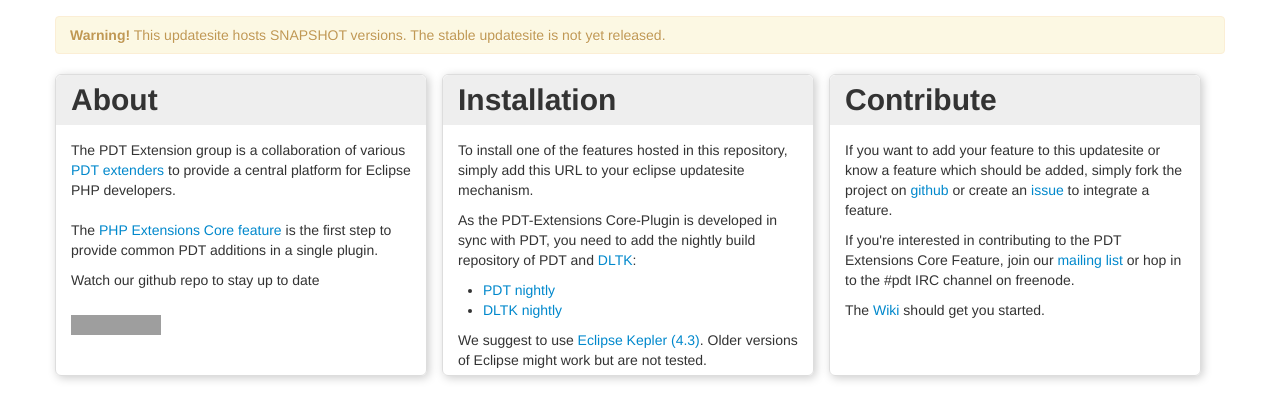
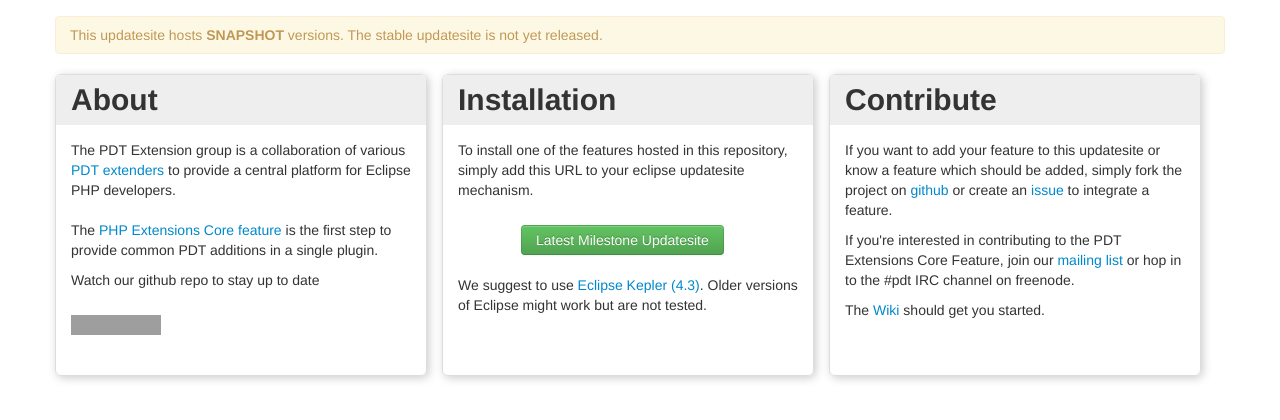
Before and after one commit to pdt-eg/p2-mirror-dev, a Jekyll site: the page built from index.html, in a window 1280 px wide, cut to the strip 397-817 px from the top of the page. Built offline with Jekyll 4.4.1, drawn with Linux system fonts in a browser that asks for light colours; nearby versions of some CDN libraries; grey boxes are pictures that could not be loaded.

Commit message:
removed dependendent p2 repos

```diff
--- a/css/main.css
+++ b/css/main.css
@@ -49,3 +49,9 @@
 div.github {
     margin-top: 25px;
 }
+
+div.p2-link {
+	margin-bottom: 20px;
+	margin-top: 25px;
+	padding-left: 63px;
+}
--- a/index.html
+++ b/index.html
@@ -14,7 +14,7 @@
 <div class="container home">
 
     <div class="alert snapshotwarning">
-        <strong>Warning!</strong> This updatesite hosts SNAPSHOT versions. The stable updatesite is not yet released.
+        This updatesite hosts <strong>SNAPSHOT</strong> versions. The stable updatesite is not yet released.
     </div>
 
     <div class="connection  span4 first">
@@ -27,7 +27,7 @@
 
             <p>Watch our github repo to stay up to date</p>
 		    <div class="github">
-		        <iframe src="http://ghbtns.com/github-btn.html?user=pdt-eg&repo=Core-Plugin&type=watch&count=true" allowtransparency="true" frameborder="0" scrolling="0" width="110px" height="20px"></iframe>
+		        <iframe src="http://ghbtns.com/github-btn.html?user=pdt-eg&amp;repo=Core-Plugin&amp;type=watch&amp;count=true" allowtransparency="true" frameborder="0" scrolling="0" width="110px" height="20px"></iframe>
 		    </div>
         </div>
     </div>
@@ -38,12 +38,9 @@
         </div>
         <div class="connectionBody">
             <p>To install one of the features hosted in this repository, simply add this URL to your eclipse updatesite mechanism.</p>
-            <p>As the PDT-Extensions Core-Plugin is developed in sync with PDT, you need to add the nightly build repository of PDT and <a target="_blank" href="http://www.eclipse.org/dltk/">DLTK</a>:
-                <ul>
-                    <li><a target="_blank" href="http://download.eclipse.org/tools/pdt/updates/3.2-nightly">PDT nightly</a></li>
-                    <li><a target="_blank" href="https://hudson.eclipse.org/hudson/job/dltk-nightly/lastSuccessfulBuild/artifact/org.eclipse.dltk.releng/build/update.site/target/site">DLTK nightly</a></li>
-                </ul>
-            </p>
+            <div class="p2-link">
+                <a href="http://p2-dev.pdt-extensions.org" class="btn btn-success">Latest Milestone Updatesite</a>
+            </div>
             <p>We suggest to use <a target="_blank" href="http://www.eclipse.org/downloads/index-developer.php?release=kepler">Eclipse Kepler (4.3)</a>. Older versions of Eclipse might work but are not tested.</p>
         </div>
     </div>
```
